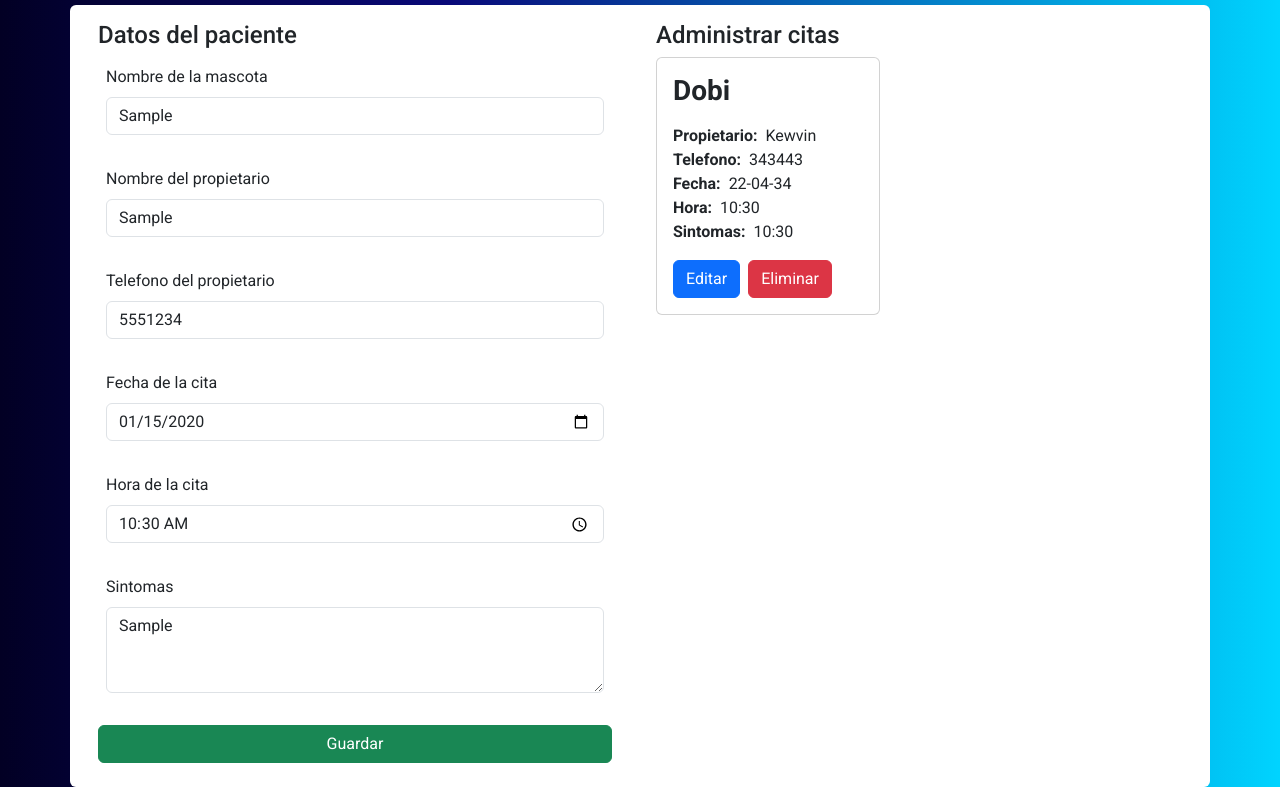
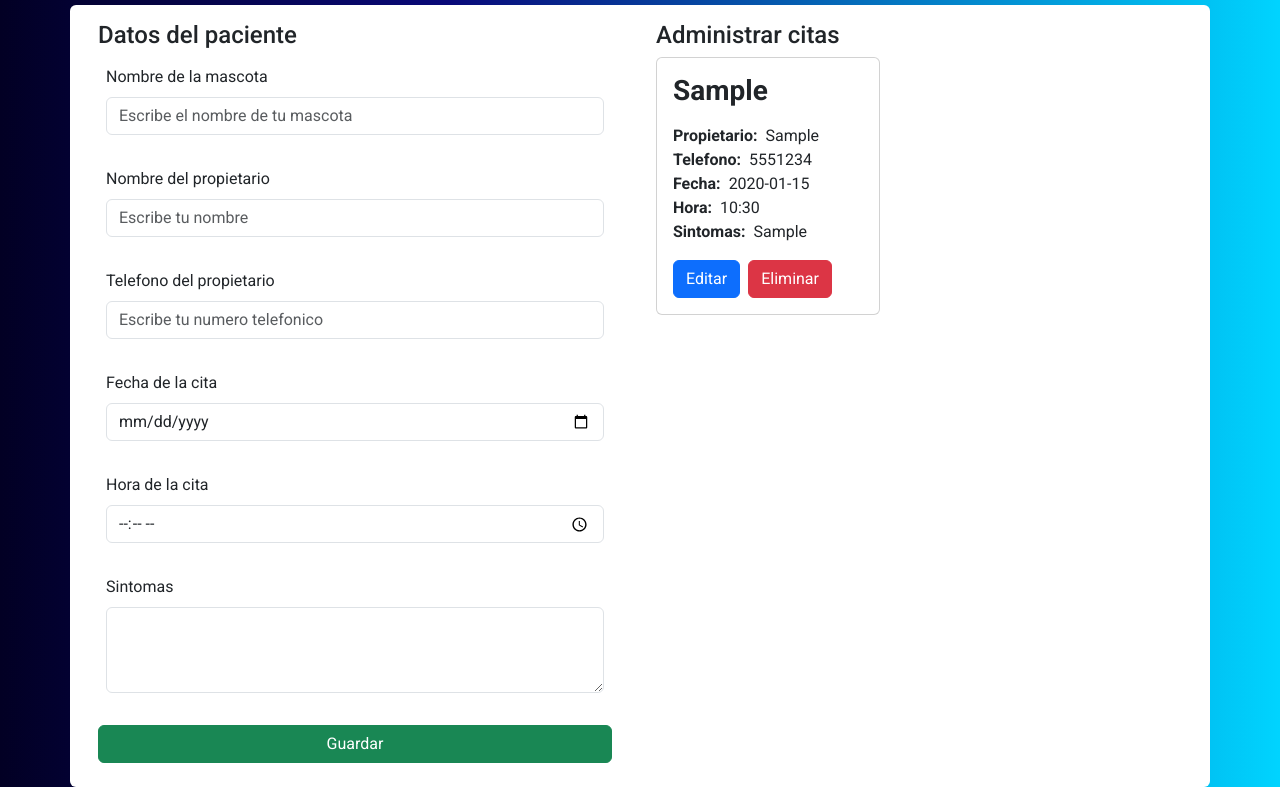
Before and after one commit to jcomte23/PatientManager, a website built with Vite: page index.html in a window 1280 px wide. Both pictures are taken after typing "Sample", "Sample", "5551234", "2020-01-15", "10:30", "Sample" into the empty fields and a click on the button "Guardar". Shown: the part 61-848 px from the top of the page. Built offline with nearby package versions, Linux system fonts and the light colour scheme.

Commit message:
creacion la funcion de listar

```diff
--- a/index.html
+++ b/index.html
@@ -65,38 +65,7 @@
       <div class="col-12 col-md-6 p-3">
         <h4>Administrar citas</h4>
         <div class="container-cites d-flex flex-wrap gap-3">
-          <div class="card card_cite">
-            <div class="card-body">
-              <h5 class="card-title fs-3 fw-bold">Dobi</h5>
-              <p class="card-text">
-              <div class="d-flex gap-2">
-                <span class="fw-bold">Propietario:</span>
-                <span>Kewvin</span>
-              </div>
-              <div class="d-flex gap-2">
-                <span class="fw-bold">Telefono:</span>
-                <span>343443</span>
-              </div>
-              <div class="d-flex gap-2">
-                <span class="fw-bold">Fecha:</span>
-                <span>22-04-34</span>
-              </div>
 
-              <div class="d-flex gap-2">
-                <span class="fw-bold">Hora:</span>
-                <span>10:30</span>
-              </div>
-              <div class="d-flex gap-2">
-                <span class="fw-bold">Sintomas:</span>
-                <span>10:30</span>
-              </div>
-              </p>
-              <div class="d-flex gap-2">
-                <button class="btn btn-primary">Editar</button>
-                <button class="btn btn-danger">Eliminar</button>
-              </div>
-            </div>
-          </div>
         </div>
       </div>
     </div>
--- a/src/js/main.js
+++ b/src/js/main.js
@@ -2,7 +2,7 @@
 // Import all of Bootstrap's JS
 import * as bootstrap from 'bootstrap'
 
-let quotes=[]
+let quotes = []
 
 const namePet = document.getElementById("name_pet")
 const namePerson = document.getElementById("name_person")
@@ -11,7 +11,7 @@
 const timeCite = document.getElementById("time_cite")
 const description = document.getElementById("description")
 const btnSave = document.getElementById("btnSave")
-const divContainerCites= document.querySelector(".container-cites")
+const divContainerCites = document.querySelector(".container-cites")
 
 btnSave.addEventListener('click', function (event) {
     event.preventDefault()
@@ -22,7 +22,7 @@
 function savePatient() {
     const patient = {
         namePet: namePet.value,
-        namePerson:namePerson.value,
+        namePerson: namePerson.value,
         phoneperson: phoneperson.value,
         dateCite: dateCite.value,
         timeCite: timeCite.value,
@@ -30,5 +30,52 @@
     }
 
     quotes.push(patient)
-    console.log(quotes);
+    showCites()
 }
+
+function showCites() {
+    divContainerCites.innerHTML = ""
+    namePet.value = ""
+    namePerson.value = ""
+    phoneperson.value = ""
+    dateCite.value = ""
+    timeCite.value = ""
+    description.value = ""
+    quotes.forEach(element => {
+
+        divContainerCites.innerHTML += `
+        <div class="card card_cite">
+            <div class="card-body">
+            <h5 class="card-title fs-3 fw-bold">${element.namePet}</h5>
+            <p class="card-text">
+            <div class="d-flex gap-2">
+                <span class="fw-bold">Propietario:</span>
+                <span>${element.namePerson}</span>
+            </div>
+            <div class="d-flex gap-2">
+                <span class="fw-bold">Telefono:</span>
+                <span>${element.phoneperson}</span>
+            </div>
+            <div class="d-flex gap-2">
+                <span class="fw-bold">Fecha:</span>
+                <span>${element.dateCite}</span>
+            </div>
+
+            <div class="d-flex gap-2">
+                <span class="fw-bold">Hora:</span>
+                <span>${element.timeCite}</span>
+            </div>
+            <div class="d-flex gap-2">
+                <span class="fw-bold">Sintomas:</span>
+                <span>${element.description}</span>
+            </div>
+            </p>
+            <div class="d-flex gap-2">
+                <button class="btn btn-primary">Editar</button>
+                <button class="btn btn-danger">Eliminar</button>
+            </div>
+            </div>
+        </div>
+        `
+    });
+}
```
